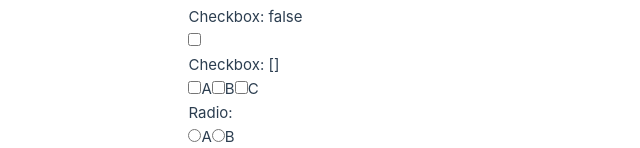
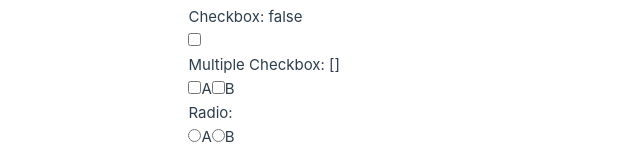
Before and after one commit to phucthor/vuejs-training, a Vue app in the folder 01-first-project/: page / in a window 1280 px wide. Shown: the part 334-482 px from the top of the page, without its empty margins (184-824 px from the left). Built offline with nearby package versions, Linux system fonts and the light colour scheme.

Commit message:
binding in v-model

```diff
--- a/01-first-project/src/App.vue
+++ b/01-first-project/src/App.vue
@@ -10,6 +10,8 @@ const checkedNames = ref([])
 const radioChecked = ref()
 const selected = ref()
 const selectedMultiple = ref([])
+const firstOption = ref("first option")
+const secondOption = ref("second option")
 </script>
 
 <template>
@@ -22,15 +24,13 @@ const selectedMultiple = ref([])
     <textarea v-model="multilineText" placeholder="Input your massage" />
 
     <p>Checkbox: {{ checked }}</p>
-    <input type="checkbox" v-model="checked" />
+    <input type="checkbox" id="a" v-model="checked" true-value="Yes" false-value="No" />
 
-    <p>Checkbox: {{ checkedNames }}</p>
-    <input type="checkbox" id="a" v-model="checkedNames" value="A" />
+    <p>Multiple Checkbox: {{ checkedNames }}</p>
+    <input type="checkbox" id="a" v-model="checkedNames" :value="firstOption" />
     <label for="a">A</label>
-    <input type="checkbox" id="b" v-model="checkedNames" value="B" />
+    <input type="checkbox" id="b" v-model="checkedNames" :value="secondOption" />
     <label for="b">B</label>
-    <input type="checkbox" id="c" v-model="checkedNames" value="C" />
-    <label for="c">C</label>
 
     <p>Radio: {{ radioChecked }}</p>
     <input type="radio" id="a" v-model="radioChecked" value="A" />
@@ -41,7 +41,7 @@ const selectedMultiple = ref([])
     <p>Select: {{ selected }}</p>
     <select v-model="selected">
       <option disabled value="">Please select one</option>
-      <option>A</option>
+      <option :value="{ name: 'A' }">A</option>
       <option>B</option>
       <option>C</option>
     </select>
```
